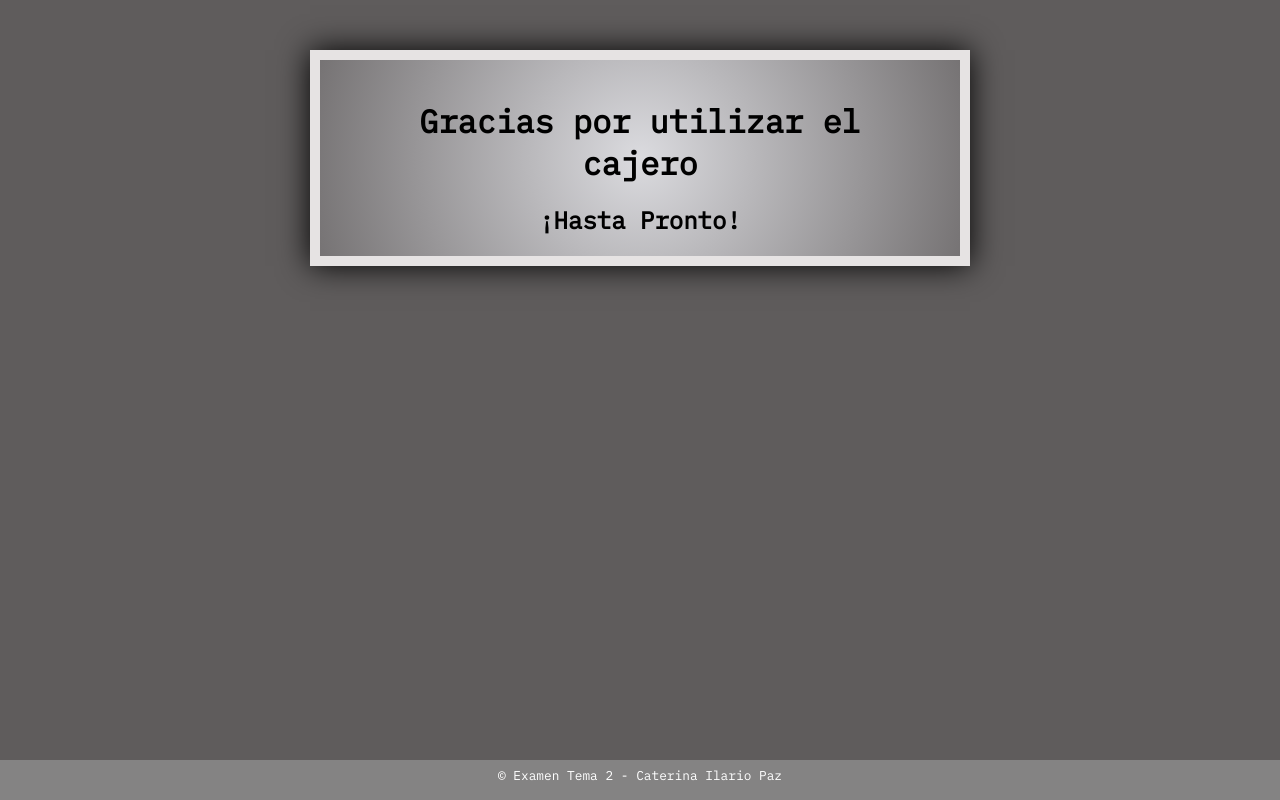
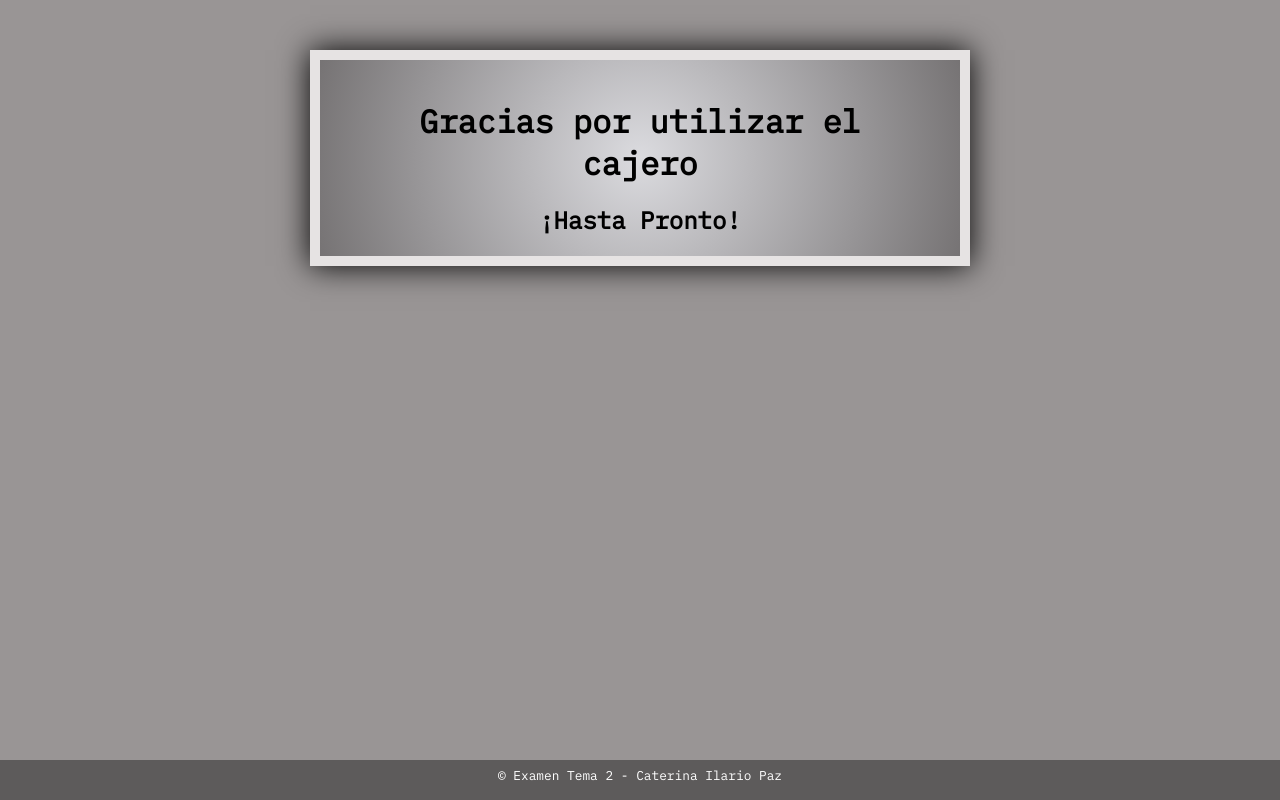
Before and after one commit to cateilario/examen-tema2-DIW-DWEC, a plain HTML site: page templates/byeUser.html in a window 1280 px wide. Drawn offline with Linux system fonts and the light colour scheme.

Commit message:
style changes and comments

```diff
--- a/scripts/index.js
+++ b/scripts/index.js
@@ -3,12 +3,12 @@
  * GitHub:
  */
 
-// Creamos variables globales
+// Declaramos variables globales
 let attempts = 3;
 let balance = 1100.50;
 let valid_pin = "1234"
 
-// Enlazamos HTML y JavaScript
+// Enlazamos HTML con JavaScript mediante elementos
 const amount = document.getElementById("amount")
 const depositBtn = document.getElementById("deposit")
 const withdrawBtn = document.getElementById("withdraw")
--- a/styles/style.css
+++ b/styles/style.css
@@ -9,7 +9,7 @@
 }
 
 body{
-    background-color: #5f5c5c;
+    background-color: #999595;
     font-family: 'IBM';
 }
 
@@ -70,7 +70,7 @@ input{
 }
 
 footer {
-    background-color: #848383;
+    background-color: #5d5b5b;
     color: #fff;
     text-align: center;
     width: 100%;
```
Also changed, not shown: index.html (+2 -2 lines).
